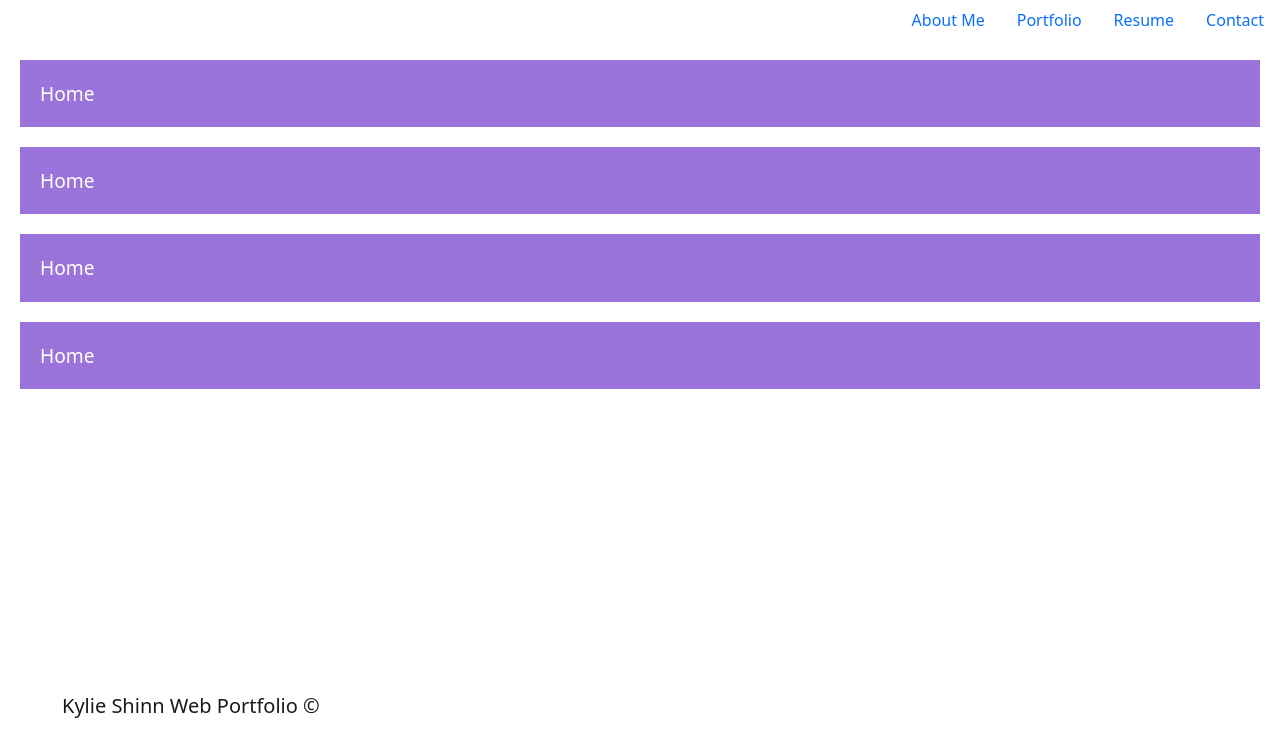
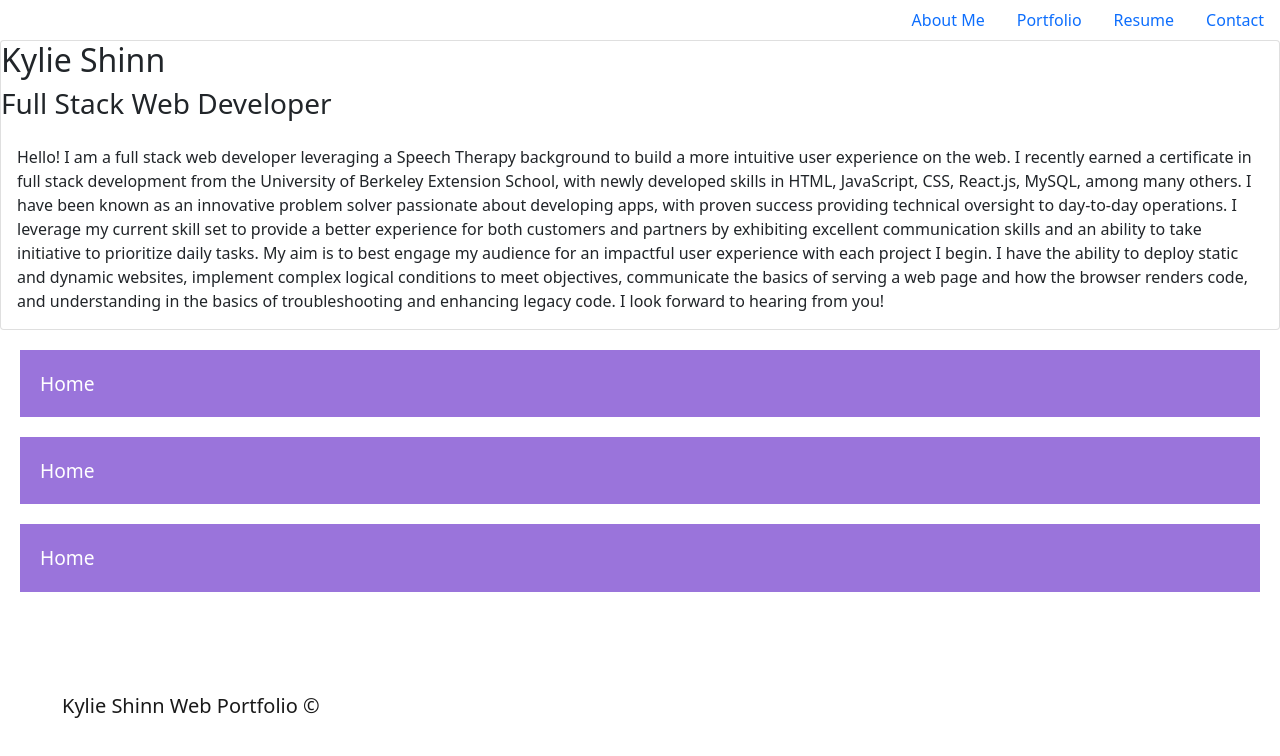
Before and after one commit to kyliemshinn/react-portfolio, a React (Create React App) app in the folder react-portfolio/: page / in a window 1280 px wide. Shown: the top 756 px of the page. Built offline with nearby package versions, Linux system fonts and the light colour scheme.

Commit message:
add basic about me section- no styling yet

```diff
--- a/react-portfolio/src/components/Aboutme.js
+++ b/react-portfolio/src/components/Aboutme.js
@@ -1,26 +1,36 @@
-import React from 'react';
-
-const styles = {
-    card: {
-      margin: 20,
-      background: '#e8eaf6',
-    },
-    heading: {
-      background: '#9a74db',
-      minHeight: 50,
-      lineHeight: 3.5,
-      fontSize: '1.2rem',
-      color: 'white',
-      padding: '0 20px',
-    },
-  };
+import React from "react";
+import "../style.css";
 
 function Aboutme() {
-    return (
-      <div style={styles.card}>
-        <div style={styles.heading}>Home</div>
+  return (
+    <div className="card">
+      <h2>Kylie Shinn</h2>
+      <h3>Full Stack Web Developer</h3>
+      <div className="card-body">
+        <p className="card-text">
+          Hello! I am a full stack web developer leveraging a Speech Therapy background to
+          build a more intuitive user experience on the web. I recently earned a
+          certificate in full stack development from the University of Berkeley
+          Extension School, with newly developed skills in HTML, JavaScript,
+          CSS, React.js, MySQL, among many others. I have been known as an innovative
+          problem solver passionate about developing apps, with proven success
+          providing technical oversight to day-to-day operations. I leverage my
+          current skill set to provide a better experience for both customers
+          and partners by exhibiting excellent communication skills and an
+          ability to take initiative to prioritize daily tasks. My aim is to
+          best engage my audience for an impactful user experience with each
+          project I begin. I have the ability to deploy static and dynamic
+          websites, implement complex logical conditions to meet objectives,
+          communicate the basics of serving a web page and how the browser
+          renders code, and understanding in the basics of troubleshooting and
+          enhancing legacy code. I look forward to hearing from you!
+        </p>
+        {/* <a href="#" className="btn btn-primary">
+          Go somewhere
+        </a> */}
       </div>
-    );
-  }
+    </div>
+  );
+}
 
 export default Aboutme;
```
